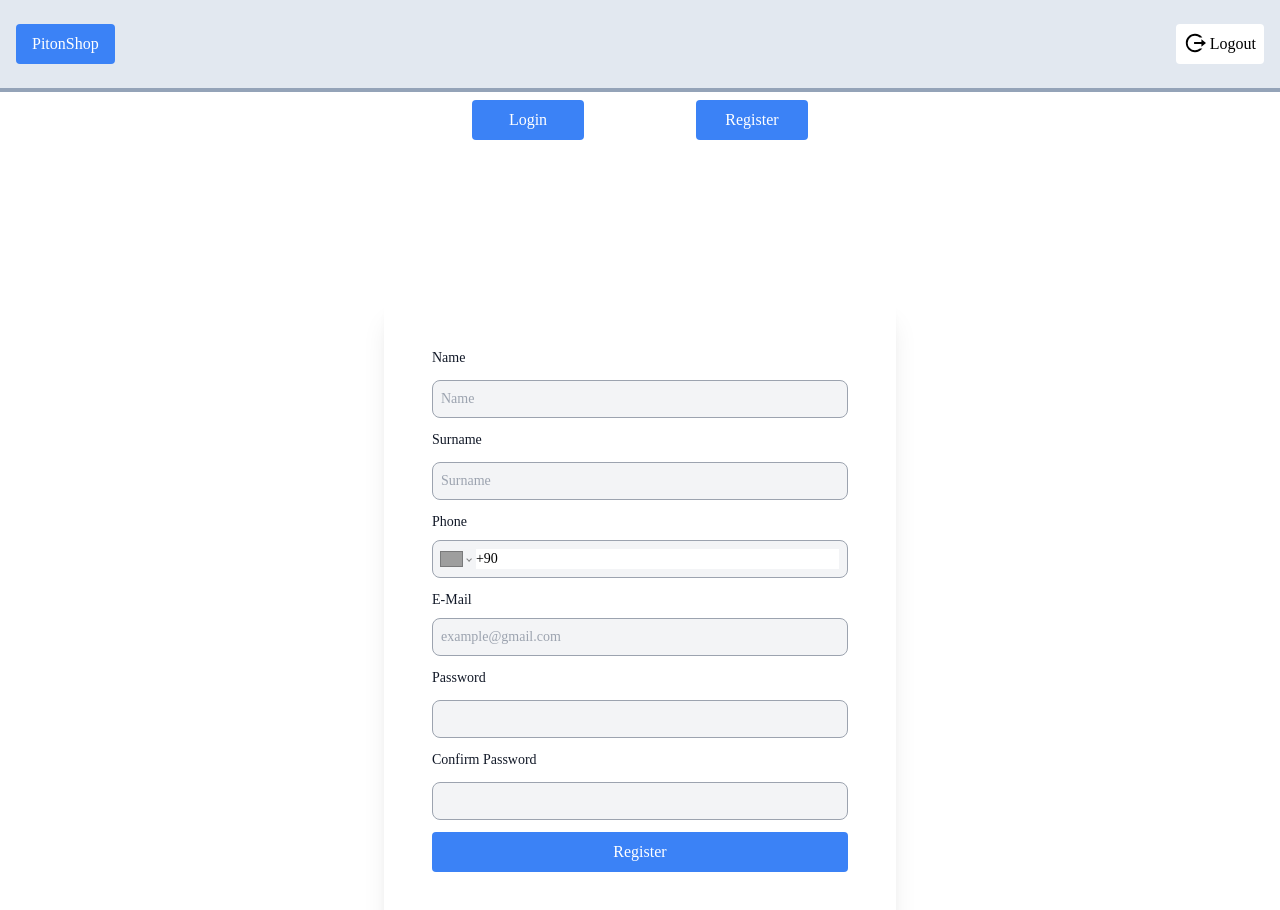
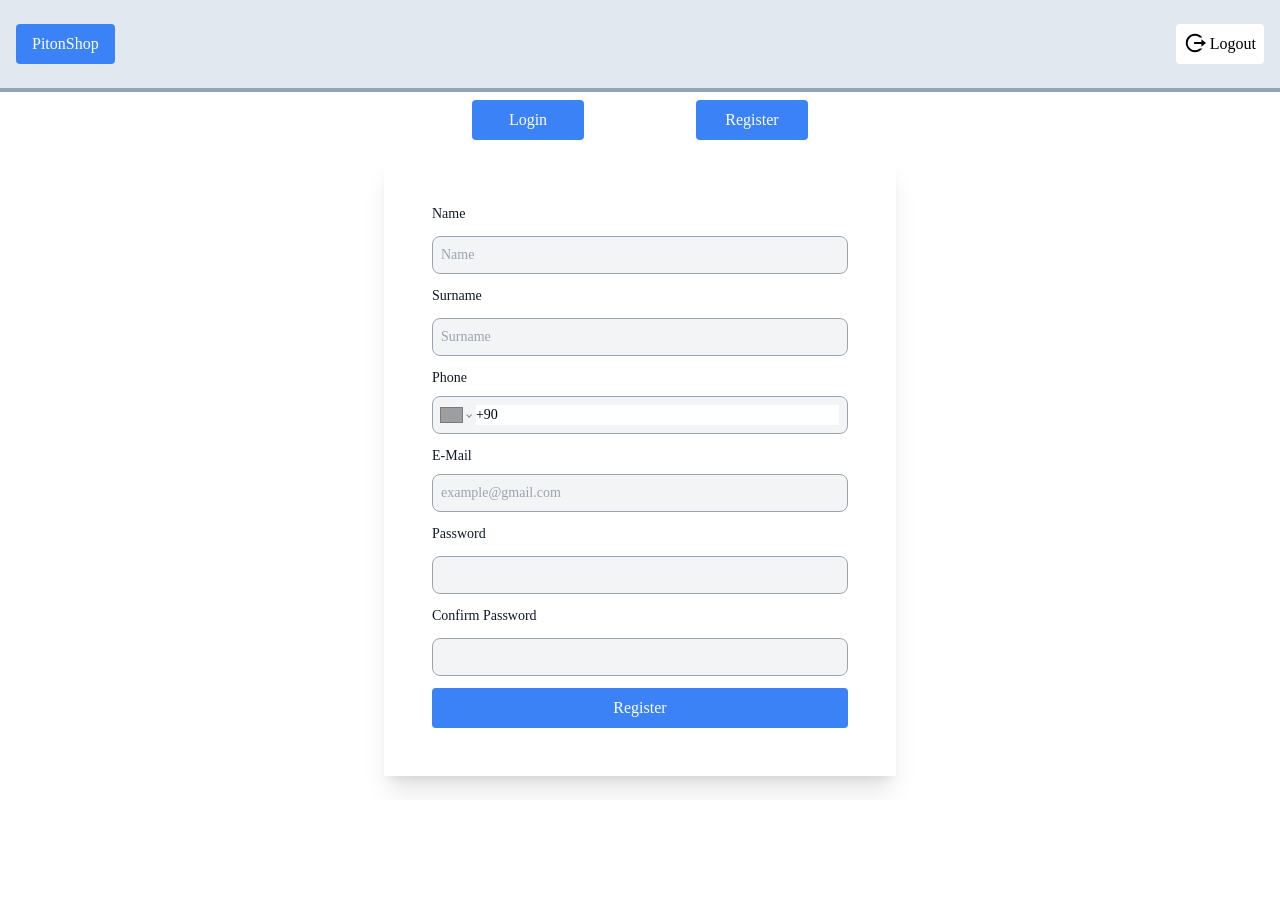
Before and after one commit to erhantezer/piton-task, a Next.js app: page / in a window 1280 px wide. Both pictures are taken after a click on the button "Register". Shown: the top 910 px of the page. After the commit the page ends 800 px from the top, so only its background shows below. Built offline with nearby package versions, Linux system fonts and the light colour scheme; grey boxes are pictures that could not be loaded.

Commit message:
updated register form

```diff
--- a/components/RegisterForm.tsx
+++ b/components/RegisterForm.tsx
@@ -61,7 +61,7 @@ const RegisterForm = () => {
     }
 
     return (
-        <div className="mt-40 flex flex-col  md:px-80 xl:px-96">
+        <div className="mt-4 flex flex-col  md:px-80 xl:px-96">
             <form onSubmit={handleSubmit(onSubmit)}>
                 <div className="shadow-xl p-12">
                     <div className="mb-3">
@@ -103,8 +103,7 @@ const RegisterForm = () => {
                         >
                             Phone
                         </label>
-
-
+                        <div className="invalid-feedback">{(errors.telephone as any)?.message}</div>
                         <PhoneInput
                             {...register("telephone")}
                             maxLength="17"
```
